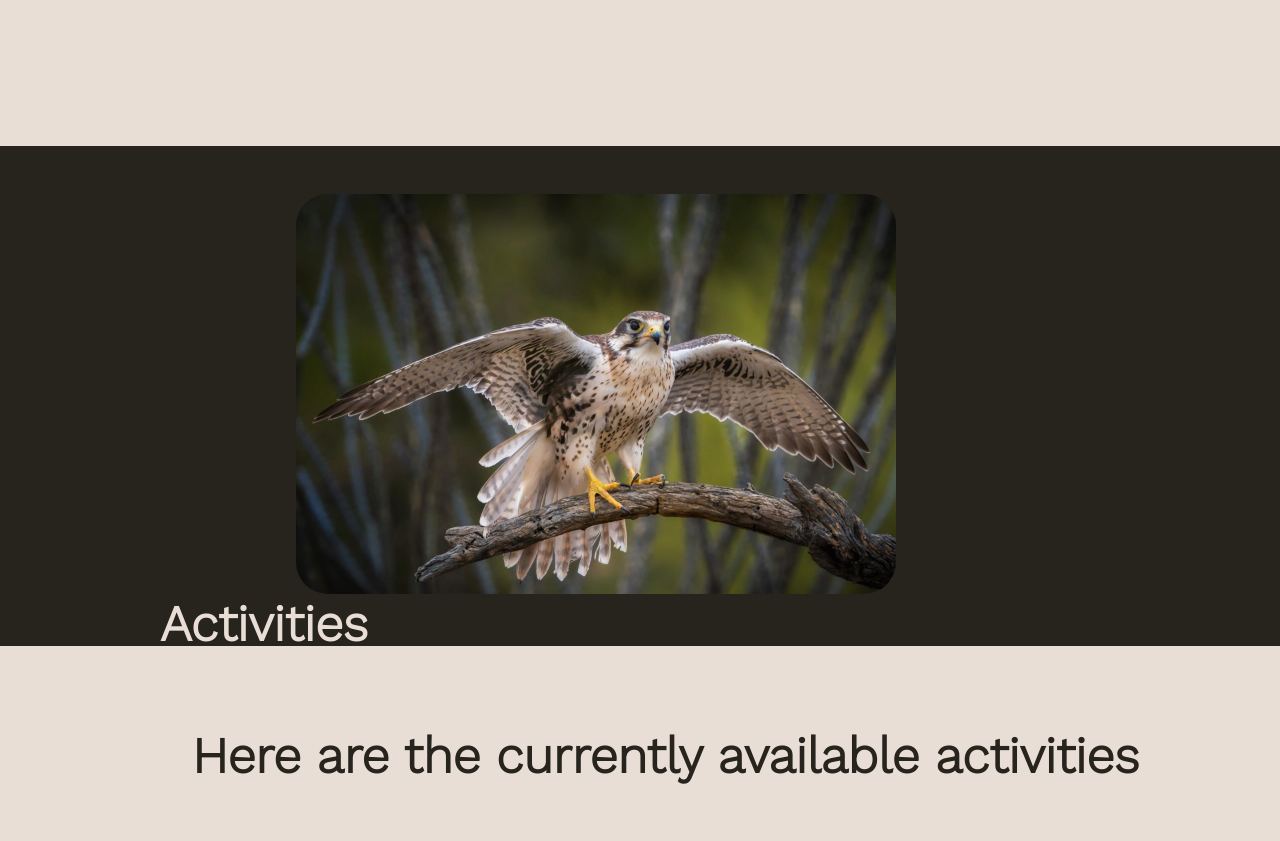
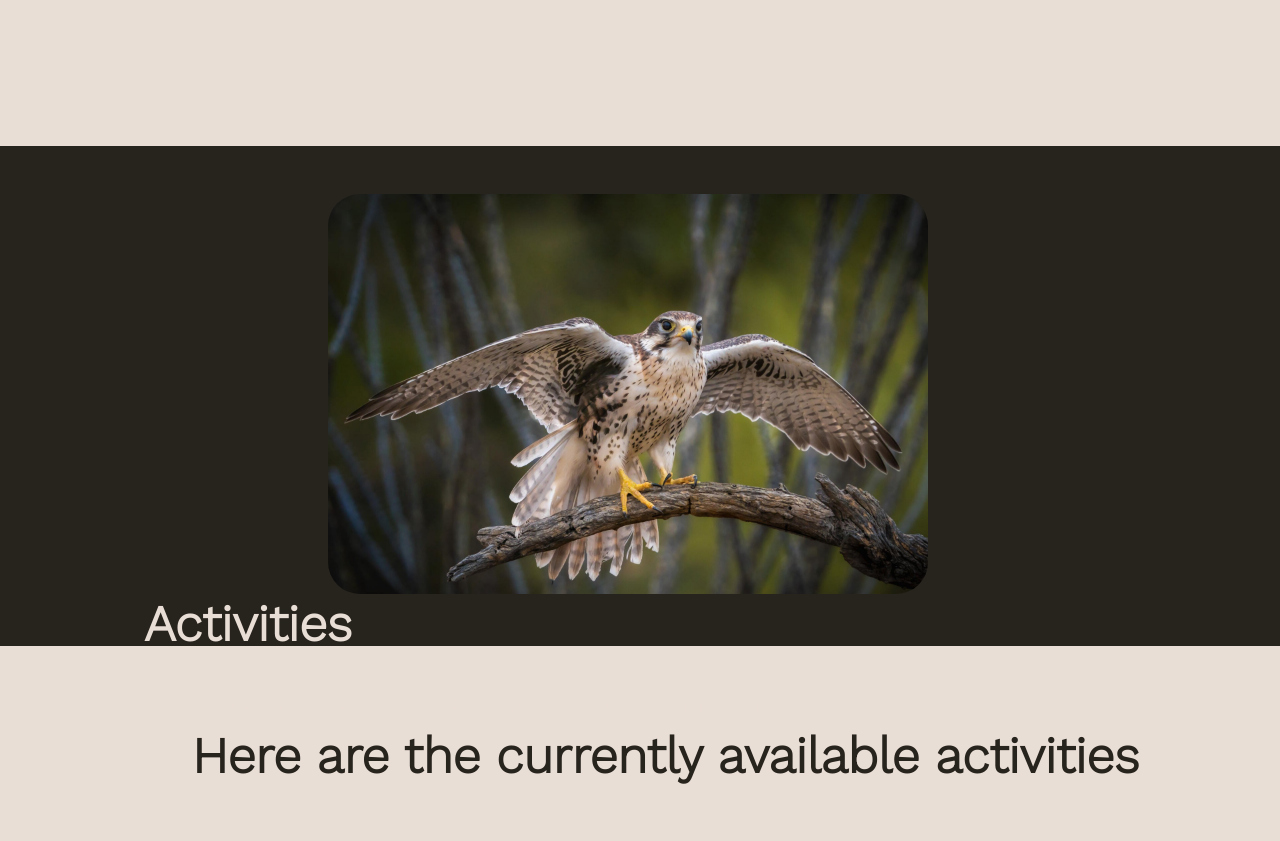
Before and after one commit to albercm30/zoowebapp, a Flask app: page / in a window 1280 px wide. Shown: the part 464-1305 px from the top of the page. Run offline with Flask 2, Linux system fonts and the light colour scheme; data that the repository does not hold is empty.

Commit message:
css change

```diff
--- a/WebAppProject/static/style.css
+++ b/WebAppProject/static/style.css
@@ -103,7 +103,7 @@ nav {
     float: right;
     margin-top: 3rem;
     margin-left: 2rem;
-    margin-right: 24rem;
+    margin-right: 22rem;
     border-radius: 2em;
     width: 600px;
     transition: all 0.1s ease;
@@ -118,12 +118,12 @@ nav {
     color: #e9ded6;
     font-size: 50px;
     padding-top: 5rem;
-    padding-left: 10rem;
+    padding-left: 9rem;
 }
 
 .container-middle p {
     color: #e9ded6;
-    margin-left: 10rem;
+    margin-left: 9rem;
     margin-bottom: 5rem;
 }
 
```
